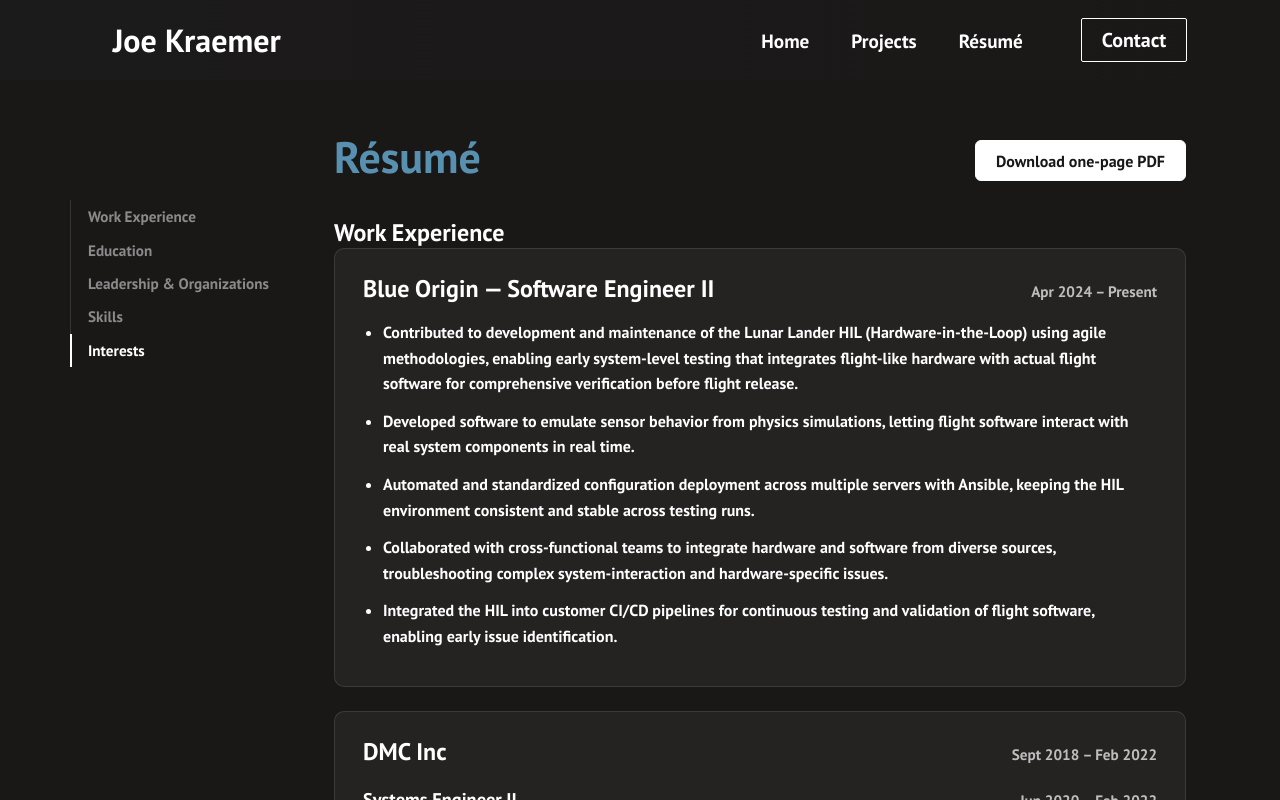
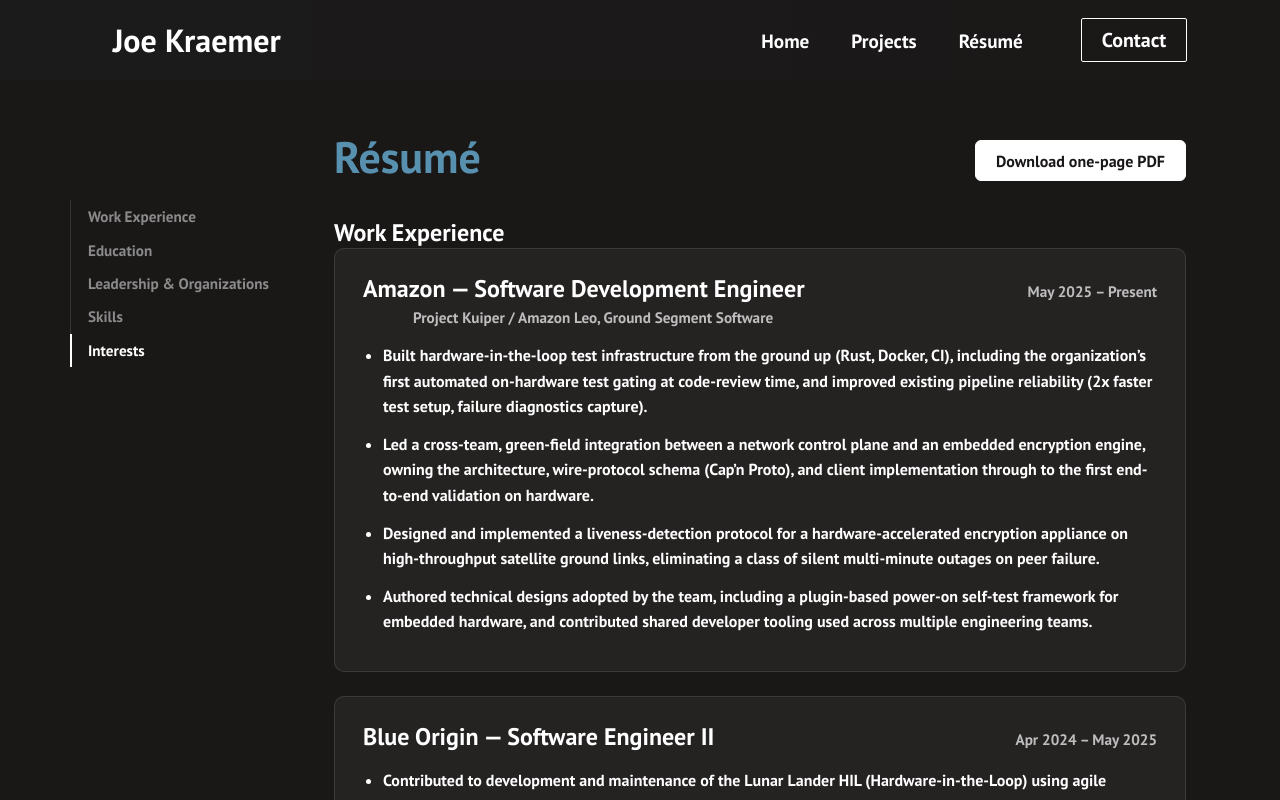
Before and after one commit to joekraemer/PortfolioWebsite, a React (Vite) app: page /resume in a window 1280 px wide. Shown: the top 800 px of the page. Built offline with nearby package versions, Linux system fonts and the light colour scheme.

Commit message:
feat(resume): Add Amazon SDE work experience (#30)
* feat(resume): Add Amazon SDE work experience card

* fix(resume): Set Amazon start and Blue Origin end dates

---------

Co-authored-by: Joe Kraemer <jkraem@amazon.com>

```diff
--- a/src/components/pages/mains/Resume.js
+++ b/src/components/pages/mains/Resume.js
@@ -83,8 +83,22 @@
 
                 <div className="content__card">
                     <div className="content__card__head">
+                        <h2>Amazon &mdash; Software Development Engineer</h2>
+                        <span className="content__meta">May 2025 &ndash; Present</span>
+                    </div>
+                    <p className="content__meta">Project Kuiper / Amazon Leo, Ground Segment Software</p>
+                    <ul>
+                        <li>Built hardware-in-the-loop test infrastructure from the ground up (Rust, Docker, CI), including the organization&rsquo;s first automated on-hardware test gating at code-review time, and improved existing pipeline reliability (2x faster test setup, failure diagnostics capture).</li>
+                        <li>Led a cross-team, green-field integration between a network control plane and an embedded encryption engine, owning the architecture, wire-protocol schema (Cap&rsquo;n Proto), and client implementation through to the first end-to-end validation on hardware.</li>
+                        <li>Designed and implemented a liveness-detection protocol for a hardware-accelerated encryption appliance on high-throughput satellite ground links, eliminating a class of silent multi-minute outages on peer failure.</li>
+                        <li>Authored technical designs adopted by the team, including a plugin-based power-on self-test framework for embedded hardware, and contributed shared developer tooling used across multiple engineering teams.</li>
+                    </ul>
+                </div>
+
+                <div className="content__card">
+                    <div className="content__card__head">
                         <h2>Blue Origin &mdash; Software Engineer II</h2>
-                        <span className="content__meta">Apr 2024 &ndash; Present</span>
+                        <span className="content__meta">Apr 2024 &ndash; May 2025</span>
                     </div>
                     <ul>
                         <li>Contributed to development and maintenance of the Lunar Lander HIL (Hardware-in-the-Loop) using agile methodologies, enabling early system-level testing that integrates flight-like hardware with actual flight software for comprehensive verification before flight release.</li>
```
